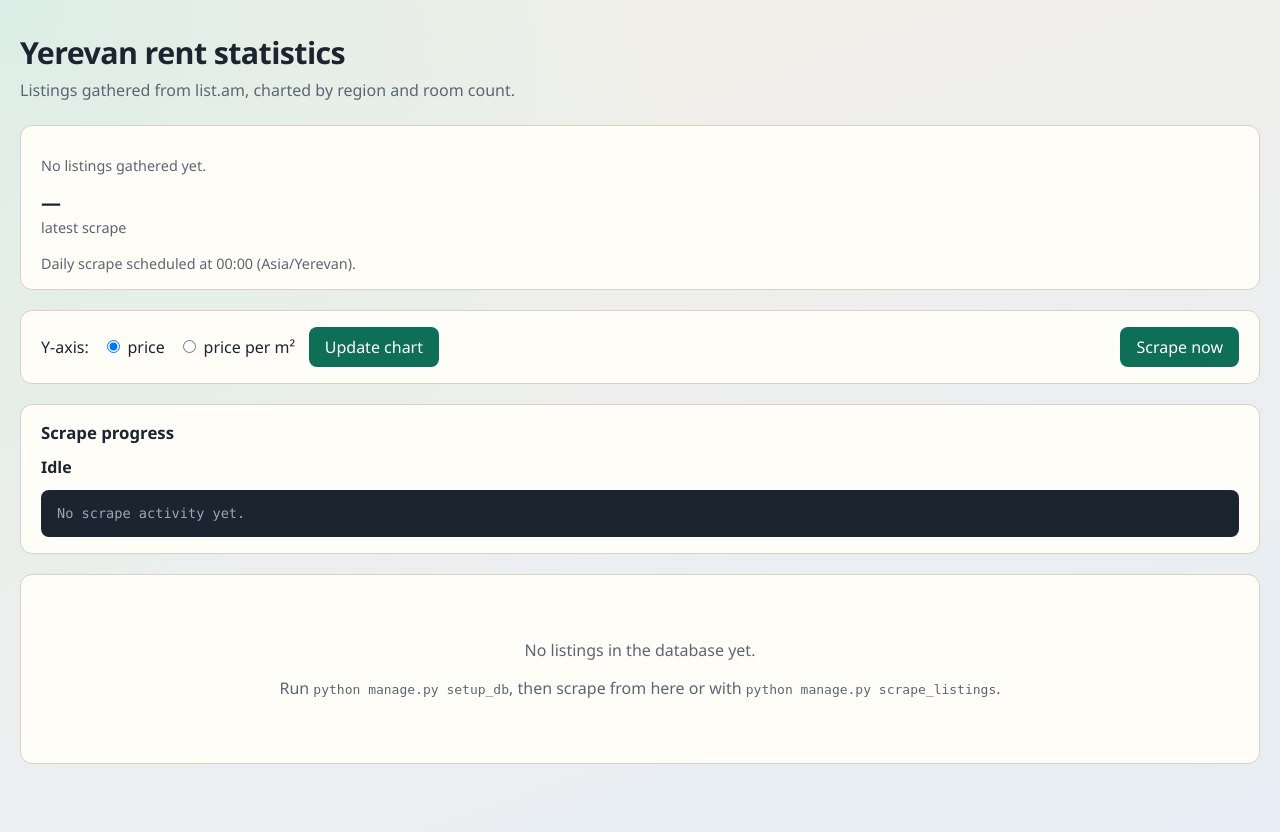
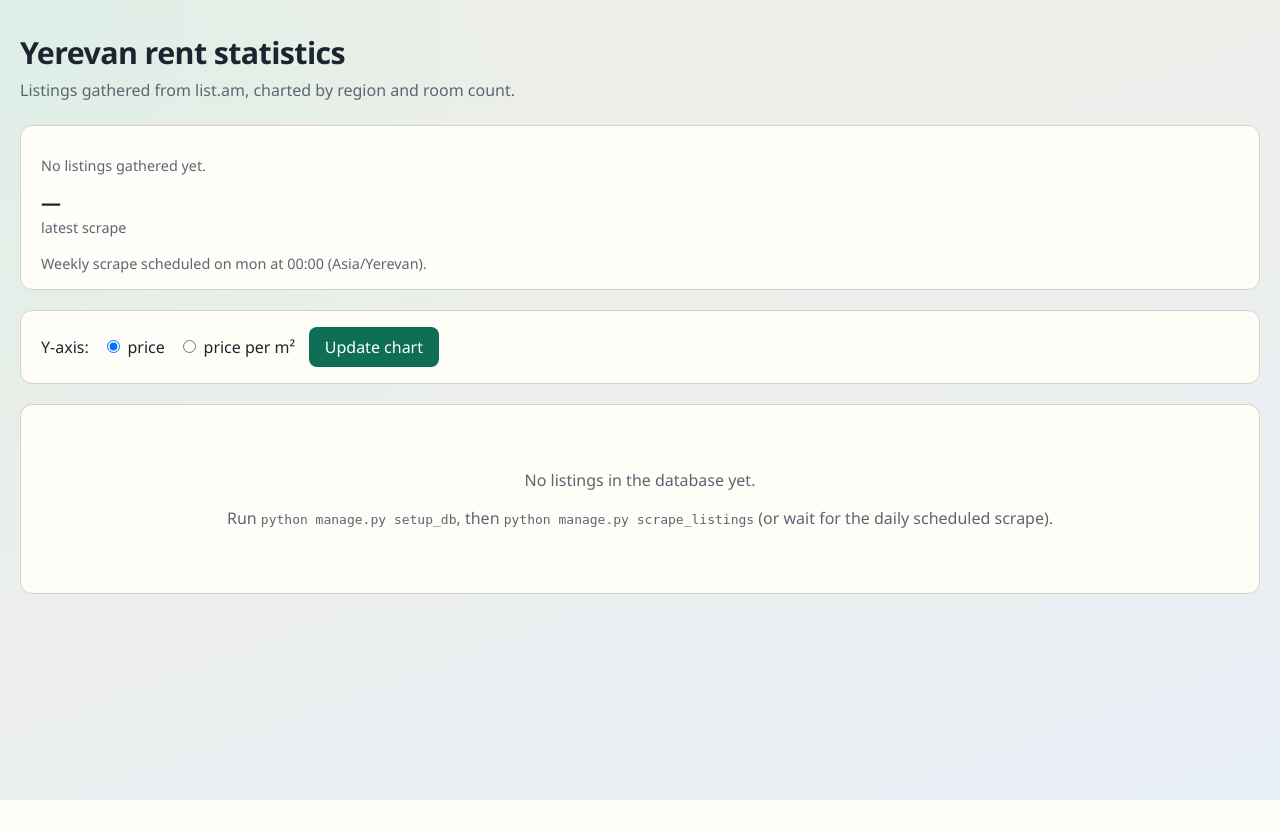
Before and after one commit to glenstorm/rent_in_armenia_git2, a Django app: page / in a window 1280 px wide. After the commit the page ends 800 px from the top, so only its background shows below. Run offline with Django 5.2, Linux system fonts and the light colour scheme.

Commit message:
made scraping more provate and rare

```diff
--- a/dashboard/scheduler.py
+++ b/dashboard/scheduler.py
@@ -1,13 +1,12 @@
 """Background daily scrape of list.am into real_estate.db."""
 
 import logging
+import sys
 import threading
 
 from apscheduler.schedulers.background import BackgroundScheduler
 from apscheduler.triggers.cron import CronTrigger
 from django.conf import settings
-
-from dashboard import scrape_progress
 
 logger = logging.getLogger(__name__)
 
@@ -17,20 +16,24 @@ _scrape_lock = threading.Lock()
 
 
 def _progress(msg):
-    scrape_progress.append(msg)
-    logger.info("%s", msg)
+    """Write scrape progress to stdout (visible in the runserver console)."""
+    text = str(msg).rstrip()
+    if not text:
+        return
+    print(text, flush=True)
+    logger.info("%s", text)
 
 
 def _execute_scrape():
     from scraper import run_scrape
 
-    scrape_progress.clear_and_start()
+    print("Starting list.am scrape...", flush=True)
     try:
         run_scrape(db_path=str(settings.RENT_DB_PATH), progress=_progress)
-        scrape_progress.finish()
-    except Exception as exc:
+        print("Scrape finished.", flush=True)
+    except Exception:
         logger.exception("Scrape failed")
-        scrape_progress.finish(error=exc)
+        print("Scrape failed.", file=sys.stderr, flush=True)
         raise
 
 
@@ -46,25 +49,8 @@ def _run_scheduled_scrape():
         _scrape_lock.release()
 
 
-def start_scrape_in_background():
-    """Start a scrape in a daemon thread (for manual trigger from the UI)."""
-    if not _scrape_lock.acquire(blocking=False):
-        return False
-
-    def _target():
-        try:
-            _execute_scrape()
-        except Exception:
-            pass
-        finally:
-            _scrape_lock.release()
-
-    threading.Thread(target=_target, daemon=True, name="listam-scrape").start()
-    return True
-
-
 def is_scrape_running():
-    return _scrape_lock.locked() or scrape_progress.snapshot()["running"]
+    return _scrape_lock.locked()
 
 
 def start_scheduler():
@@ -77,18 +63,21 @@ def start_scheduler():
         _scheduler.add_job(
             _run_scheduled_scrape,
             trigger=CronTrigger(
+                day_of_week=settings.SCRAPE_CRON_DAY_OF_WEEK,
                 hour=settings.SCRAPE_CRON_HOUR,
                 minute=settings.SCRAPE_CRON_MINUTE,
                 timezone=settings.TIME_ZONE,
             ),
-            id="daily_listam_scrape",
+            id="weekly_listam_scrape",
             replace_existing=True,
             max_instances=1,
         )
         _scheduler.start()
-        logger.info(
-            "Scrape scheduler started (daily at %02d:%02d %s)",
-            settings.SCRAPE_CRON_HOUR,
-            settings.SCRAPE_CRON_MINUTE,
-            settings.TIME_ZONE,
+        msg = (
+            f"Scrape scheduler started "
+            f"(weekly on {settings.SCRAPE_CRON_DAY_OF_WEEK} at "
+            f"{settings.SCRAPE_CRON_HOUR:02d}:{settings.SCRAPE_CRON_MINUTE:02d} "
+            f"{settings.TIME_ZONE})"
         )
+        print(msg, flush=True)
+        logger.info("%s", msg)
--- a/dashboard/scrape_progress.py
+++ /dev/null
@@ -1,54 +0,0 @@
-"""In-memory scrape progress for the web UI."""
-
-import threading
-from collections import deque
-from datetime import datetime, timezone
-
-_lock = threading.Lock()
-_state = {
-    "running": False,
-    "lines": deque(maxlen=200),
-    "started_at": None,
-    "finished_at": None,
-    "error": None,
-}
-
-
-def clear_and_start():
-    with _lock:
-        _state["running"] = True
-        _state["lines"].clear()
-        _state["started_at"] = datetime.now(timezone.utc).isoformat()
-        _state["finished_at"] = None
-        _state["error"] = None
-        _state["lines"].append("Scrape started...")
-
-
-def append(message):
-    text = str(message).rstrip()
-    if not text:
-        return
-    with _lock:
-        _state["lines"].append(text)
-
-
-def finish(error=None):
-    with _lock:
-        _state["running"] = False
-        _state["finished_at"] = datetime.now(timezone.utc).isoformat()
-        _state["error"] = str(error) if error else None
-        if error:
-            _state["lines"].append(f"ERROR: {error}")
-        else:
-            _state["lines"].append("Scrape finished.")
-
-
-def snapshot():
-    with _lock:
-        return {
-            "running": _state["running"],
-            "lines": list(_state["lines"]),
-            "started_at": _state["started_at"],
-            "finished_at": _state["finished_at"],
-            "error": _state["error"],
-        }
--- a/dashboard/templates/dashboard/home.html
+++ b/dashboard/templates/dashboard/home.html
@@ -120,30 +120,6 @@
       color: var(--muted);
     }
     .meta { color: var(--muted); font-size: 0.9rem; }
-    .progress-panel h2 {
-      margin: 0 0 0.75rem;
-      font-size: 1.05rem;
-    }
-    .progress-status {
-      margin: 0 0 0.75rem;
-      font-weight: 600;
-    }
-    .progress-status.running { color: var(--accent); }
-    .progress-log {
-      margin: 0;
-      max-height: 320px;
-      overflow: auto;
-      padding: 0.85rem 1rem;
-      border-radius: 8px;
-      background: #1c2430;
-      color: #e8eef5;
-      font: 0.85rem/1.45 Consolas, "Courier New", monospace;
-      white-space: pre-wrap;
-    }
-    .progress-log:empty::before {
-      content: "No scrape activity yet.";
-      color: #9aa6b5;
-    }
   </style>
 </head>
 <body>
@@ -179,7 +155,7 @@
         </li>
       </ul>
       <p class="meta" style="margin: 1rem 0 0;">
-        Daily scrape scheduled at
+        Weekly scrape scheduled on {{ scrape_day }} at
         {{ scrape_hour|stringformat:"02d" }}:{{ scrape_minute|stringformat:"02d" }}
         ({{ timezone }}).
       </p>
@@ -198,22 +174,6 @@
         </label>
         <button type="submit">Update chart</button>
       </form>
-
-      <form method="post" action="{% url 'scrape_now' %}">
-        {% csrf_token %}
-        <button id="scrape-btn" type="submit" {% if scrape_running %}disabled{% endif %}>
-          {% if scrape_running %}Scraping…{% else %}Scrape now{% endif %}
-        </button>
-      </form>
-    </section>
-
-    <section class="panel progress-panel">
-      <h2>Scrape progress</h2>
-      <p id="progress-status" class="progress-status{% if scrape_running %} running{% endif %}">
-        {% if scrape_running %}Running…{% else %}Idle{% endif %}
-      </p>
-      <pre id="progress-log" class="progress-log">{% for line in progress_lines %}{{ line }}
-{% endfor %}</pre>
     </section>
 
     <section class="panel">
@@ -222,83 +182,11 @@
       {% else %}
         <div class="empty">
           <p>No listings in the database yet.</p>
-          <p>Run <code>python manage.py setup_db</code>, then scrape from here or with
-            <code>python manage.py scrape_listings</code>.</p>
+          <p>Run <code>python manage.py setup_db</code>, then
+            <code>python manage.py scrape_listings</code> (or wait for the daily scheduled scrape).</p>
         </div>
       {% endif %}
     </section>
   </main>
-  <script>
-    (function () {
-      const statusEl = document.getElementById("progress-status");
-      const logEl = document.getElementById("progress-log");
-      const btn = document.getElementById("scrape-btn");
-      const statusUrl = "{% url 'scrape_status' %}";
-      let wasRunning = {{ scrape_running|yesno:"true,false" }};
-      let timer = null;
-
-      function render(data) {
-        const running = !!data.running;
-        statusEl.textContent = running
-          ? "Running..."
-          : (data.error ? ("Failed: " + data.error) : (data.finished_at ? "Finished" : "Idle"));
-        statusEl.classList.toggle("running", running);
-        logEl.textContent = (data.lines || []).join("\n");
-        logEl.scrollTop = logEl.scrollHeight;
-        if (btn) {
-          btn.disabled = running;
-          btn.textContent = running ? "Scraping..." : "Scrape now";
-        }
-        if (wasRunning && !running) {
-          stopPolling();
-          window.location.reload();
-          return;
-        }
-        wasRunning = running;
-        if (!running) {
-          stopPolling();
-        }
-      }
-
-      function stopPolling() {
-        if (timer !== null) {
-          clearInterval(timer);
-          timer = null;
-        }
-      }
-
-      function startPolling() {
-        if (timer !== null) {
-          return;
-        }
-        timer = setInterval(poll, 1500);
-      }
-
-      async function poll() {
-        try {
-          const res = await fetch(statusUrl, { headers: { "Accept": "application/json" } });
-          if (res.ok) {
-            render(await res.json());
-          }
-        } catch (e) {
-          // ignore transient network errors
-        }
-      }
-
-      // Poll only while a scrape is active; idle pages stay quiet.
-      if (wasRunning) {
-        poll();
-        startPolling();
-      }
-
-      const scrapeForm = btn && btn.closest("form");
-      if (scrapeForm) {
-        scrapeForm.addEventListener("submit", function () {
-          wasRunning = true;
-          startPolling();
-        });
-      }
-    })();
-  </script>
 </body>
 </html>
--- a/dashboard/urls.py
+++ b/dashboard/urls.py
@@ -4,6 +4,4 @@ from dashboard import views
 
 urlpatterns = [
     path("", views.home, name="home"),
-    path("scrape/", views.scrape_now, name="scrape_now"),
-    path("scrape/status/", views.scrape_status, name="scrape_status"),
 ]
--- a/dashboard/views.py
+++ b/dashboard/views.py
@@ -4,14 +4,9 @@ from pathlib import Path
 from zoneinfo import ZoneInfo
 
 from django.conf import settings
-from django.contrib import messages
-from django.http import JsonResponse
-from django.shortcuts import redirect, render
-from django.views.decorators.http import require_POST
+from django.shortcuts import render
 
 from charts import build_rent_box_figure
-from dashboard import scrape_progress
-from dashboard.scheduler import is_scrape_running, start_scrape_in_background
 from scrape_meta import latest_scrape_finished_at
 
 
@@ -27,7 +22,7 @@ def _parse_iso(raw):
     return dt
 
 
-def _listing_stats(db_path, progress_finished_at=None):
+def _listing_stats(db_path):
     empty = {"count": 0, "latest_scrape": None, "by_district": []}
     path = Path(db_path)
     if not path.exists():
@@ -52,15 +47,10 @@ def _listing_stats(db_path, progress_finished_at=None):
         except sqlite3.Error:
             return empty
 
-    candidates = []
-    for raw in (latest_raw, progress_finished_at):
-        dt = _parse_iso(raw)
-        if dt is not None:
-            candidates.append(dt)
-
     latest_scrape = None
-    if candidates:
-        latest_scrape = max(candidates).astimezone(ZoneInfo(settings.TIME_ZONE)).strftime(
+    dt = _parse_iso(latest_raw)
+    if dt is not None:
+        latest_scrape = dt.astimezone(ZoneInfo(settings.TIME_ZONE)).strftime(
             "%Y-%m-%d %H:%M:%S %Z"
         )
 
@@ -79,8 +69,7 @@ def home(request):
         y = "price"
 
     db_path = settings.RENT_DB_PATH
-    progress = scrape_progress.snapshot()
-    stats = _listing_stats(db_path, progress_finished_at=progress.get("finished_at"))
+    stats = _listing_stats(db_path)
     chart_html = ""
     if stats["count"]:
         fig = build_rent_box_figure(str(db_path), y=y)
@@ -93,25 +82,9 @@ def home(request):
             "chart_html": chart_html,
             "y": y,
             "stats": stats,
-            "scrape_running": is_scrape_running(),
-            "progress_lines": progress["lines"],
+            "scrape_day": settings.SCRAPE_CRON_DAY_OF_WEEK,
             "scrape_hour": settings.SCRAPE_CRON_HOUR,
             "scrape_minute": settings.SCRAPE_CRON_MINUTE,
             "timezone": settings.TIME_ZONE,
         },
     )
-
-
-def scrape_status(request):
-    data = scrape_progress.snapshot()
-    data["running"] = is_scrape_running()
-    return JsonResponse(data)
-
-
-@require_POST
-def scrape_now(request):
-    if start_scrape_in_background():
-        messages.info(request, "Scrape started. Progress appears below.")
-    else:
-        messages.warning(request, "A scrape is already running.")
-    return redirect("home")
--- a/rentweb/settings.py
+++ b/rentweb/settings.py
@@ -62,7 +62,8 @@ DATABASES = {
 RENT_DB_PATH = BASE_DIR / "real_estate.db"
 RENT_SCHEMA_PATH = BASE_DIR / "schema.sql"
 
-# Daily scrape at local midnight (Asia/Yerevan)
+# Weekly scrape at local midnight Monday (Asia/Yerevan)
+SCRAPE_CRON_DAY_OF_WEEK = "mon"  # mon..sun
 SCRAPE_CRON_HOUR = 0
 SCRAPE_CRON_MINUTE = 0
 ENABLE_SCRAPE_SCHEDULER = True
```
